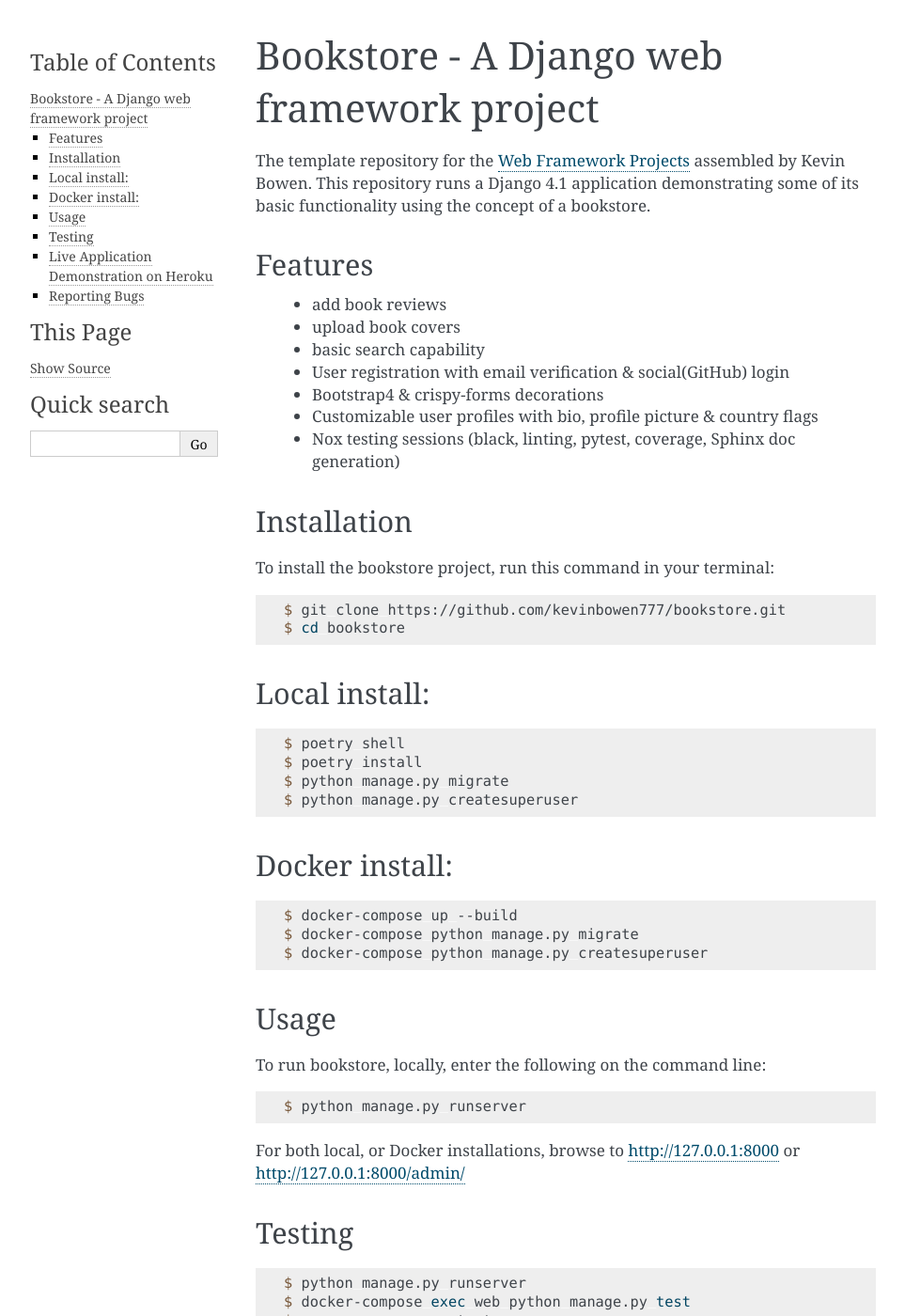
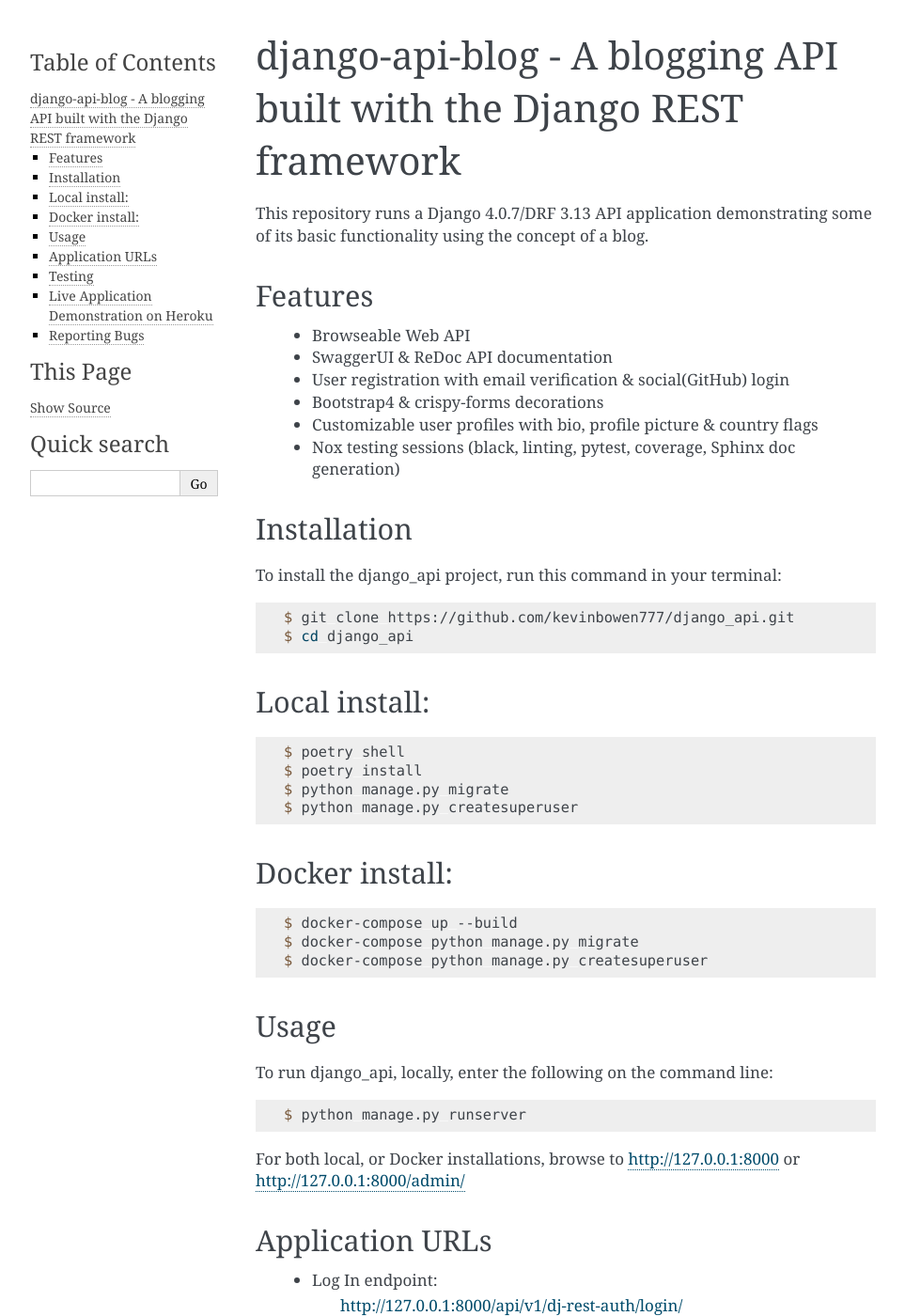
Before and after one commit to ventureful/blog-app-by-django, a Sphinx documentation site: the page built from docs/index.rst, in a window 1280 px wide and 1400 px high. Shown: the whole window at 94% size, without its empty margins (148-1111 px from the left). Built offline with Sphinx 7.4.7, drawn with Linux system fonts in a browser that asks for light colours; some of the changed text lies outside the part shown.

Commit message:
Configure Sphinx documentation build

```diff
--- a/docs/conf.py
+++ b/docs/conf.py
@@ -1,4 +1,4 @@
 """Sphinx configuration."""
-project = "django_api-blog"
+project = "django-api-blog"
 author = "Kevin Bowen"
 copyright = f"2022, {author}"
--- a/docs/index.rst
+++ b/docs/index.rst
@@ -1,5 +1,5 @@
-Bookstore - A Django web framework project
-======================================================
+django-api-blog - A blogging API built with the Django REST framework
+=====================================================================
 
 .. toctree::
    :hidden:
@@ -7,18 +7,14 @@
 
    license
 
-The template repository for the
-`Web Framework Projects <https://github.com/kevinbowen777/web-project-index>`_
-assembled by Kevin Bowen.
-This repository runs a Django 4.1 application demonstrating some of its
-basic functionality using the concept of a bookstore.
+This repository runs a Django 4.0.7/DRF 3.13 API application demonstrating some of its
+basic functionality using the concept of a blog.
 
 Features
 --------
 
- * add book reviews
- * upload book covers
- * basic search capability
+ * Browseable Web API
+ * SwaggerUI & ReDoc API documentation
  * User registration with email verification & social(GitHub) login
  * Bootstrap4 & crispy-forms decorations
  * Customizable user profiles with bio, profile picture & country flags
@@ -27,13 +23,13 @@
 Installation
 ------------
 
-To install the bookstore project,
+To install the django_api project,
 run this command in your terminal:
 
 .. code-block:: console
 
-   $ git clone https://github.com/kevinbowen777/bookstore.git
-   $ cd bookstore
+   $ git clone https://github.com/kevinbowen777/django_api.git
+   $ cd django_api
 
 Local install:
 --------------
@@ -59,13 +55,36 @@
 Usage
 -----
 
-To run bookstore, locally, enter the following on the command line:
+To run django_api, locally, enter the following on the command line:
 
 .. code-block:: console
 
    $ python manage.py runserver
 
 For both local, or Docker installations, browse to `<http://127.0.0.1:8000>`_ or `<http://127.0.0.1:8000/admin/>`_
+
+Application URLs
+----------------
+ * Log In endpoint:
+    `<http://127.0.0.1:8000/api/v1/dj-rest-auth/login/>`_
+ * Log Out endpoint:
+    `<http://127.0.0.1:8000/api/v1/dj-rest-auth/logout/>`_
+ * Password reset:
+    `<http://127.0.0.1:8000/api/v1/dj-rest-auth/password/reset>`_
+ * Password reset confirmation:
+    `<http://127.0.0.1:8000/api/v1/dj-rest-auth/password/reset/confirm>`_
+ * User registration endpoint:
+    `<http://127.0.0.1:8000/api/v1/dj-rest-auth/registration/>`_
+ * User list:
+    `<http://127.0.0.1:8000/api/v1/users/>`_
+ * User detail:
+    `<http://127.0.0.1:8000/api/v1/users/1/>`_
+ * API schema download:
+    `<http://127.0.0.1:8000/api/schema/>`_
+ * Redoc API browser:
+    `<http://127.0.0.1:8000/api/schema/redoc/>`_
+ * Swagger-UI:
+    `<http://127.0.0.1:8000/api/schema/swagger-ui/>`_
 
 Testing
 -------
@@ -82,9 +101,9 @@
 
 Live Application Demonstration on Heroku
 ----------------------------------------
-`kbowen-django-bookstore <https://kbowen-django-bookstore.herokuapp.com/>`_
+`kbowen-django-api-blog <https://kbowen-django-api-blog.herokuapp.com/>`_
 
 Reporting Bugs
 --------------
 
-Visit the bookstore `Issues page <https://github.com/kevinbowen777/bookstore/issues>`_ on GitHub.
+Visit the django_api `Issues page <https://github.com/kevinbowen777/django_api/issues>`_ on GitHub.
```
Also changed, not shown: noxfile.py (+8 -1 lines).
